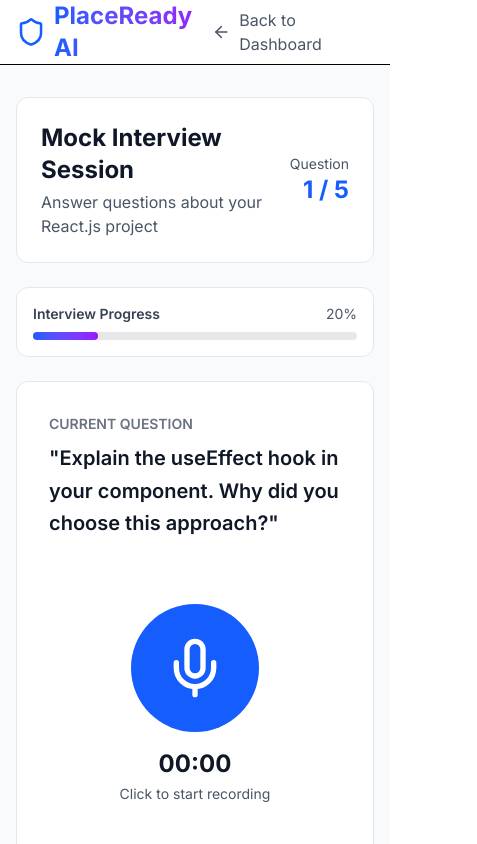
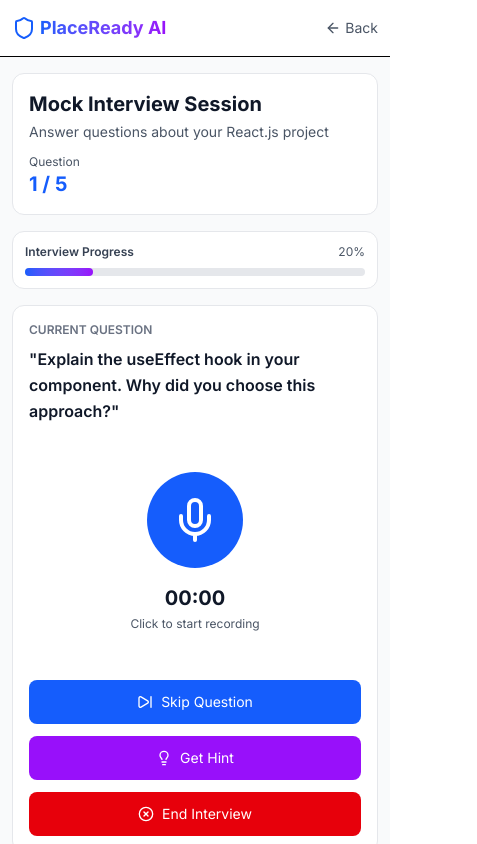
Before and after one commit to Mujahid845455/PlaceReadyAI, a Next.js app: page /dashboard/interview in a window 390 px wide. Shown: the top 844 px of the page, 477 px wide, since content can reach past the window. Built offline with nearby package versions, Linux system fonts and the light colour scheme.

Commit message:
Fix: Mobile responsiveness for interview page on iPhone screens

```diff
--- a/app/dashboard/interview/page.tsx
+++ b/app/dashboard/interview/page.tsx
@@ -54,42 +54,43 @@ export default function InterviewPage() {
     <div className="min-h-screen bg-gray-50">
       {/* Navigation */}
       <nav className="bg-white border-b sticky top-0 z-50">
-        <div className="max-w-7xl mx-auto px-4 sm:px-6 lg:px-8">
-          <div className="flex justify-between items-center h-16">
-            <Link href="/dashboard" className="flex items-center space-x-2">
-              <Shield className="h-8 w-8 text-blue-600" />
-              <span className="text-2xl font-bold bg-gradient-to-r from-blue-600 to-purple-600 bg-clip-text text-transparent">
+        <div className="max-w-7xl mx-auto px-3 sm:px-6 lg:px-8">
+          <div className="flex justify-between items-center h-14 sm:h-16">
+            <Link href="/dashboard" className="flex items-center space-x-1 sm:space-x-2">
+              <Shield className="h-6 w-6 sm:h-8 sm:w-8 text-blue-600" />
+              <span className="text-lg sm:text-2xl font-bold bg-gradient-to-r from-blue-600 to-purple-600 bg-clip-text text-transparent">
                 PlaceReady AI
               </span>
             </Link>
-            <Link href="/dashboard" className="flex items-center text-gray-600 hover:text-blue-600 transition">
-              <ArrowLeft className="h-5 w-5 mr-2" />
-              Back to Dashboard
+            <Link href="/dashboard" className="flex items-center text-gray-600 hover:text-blue-600 transition text-sm sm:text-base">
+              <ArrowLeft className="h-4 w-4 sm:h-5 sm:w-5 mr-1 sm:mr-2" />
+              <span className="hidden sm:inline">Back to Dashboard</span>
+              <span className="sm:hidden">Back</span>
             </Link>
           </div>
         </div>
       </nav>
 
-      <div className="max-w-5xl mx-auto px-4 sm:px-6 lg:px-8 py-8">
+      <div className="max-w-5xl mx-auto px-3 sm:px-6 lg:px-8 py-4 sm:py-8">
         {/* Header */}
-        <div className="bg-white rounded-xl p-6 mb-6 border border-gray-200">
-          <div className="flex justify-between items-center">
+        <div className="bg-white rounded-xl p-4 sm:p-6 mb-4 sm:mb-6 border border-gray-200">
+          <div className="flex flex-col sm:flex-row sm:justify-between sm:items-center gap-3 sm:gap-0">
             <div>
-              <h1 className="text-2xl font-bold text-gray-900">Mock Interview Session</h1>
-              <p className="text-gray-600 mt-1">Answer questions about your React.js project</p>
+              <h1 className="text-xl sm:text-2xl font-bold text-gray-900">Mock Interview Session</h1>
+              <p className="text-sm sm:text-base text-gray-600 mt-1">Answer questions about your React.js project</p>
             </div>
-            <div className="text-right">
-              <div className="text-sm text-gray-600">Question</div>
-              <div className="text-2xl font-bold text-blue-600">{currentQuestion} / {questions.length}</div>
+            <div className="text-left sm:text-right">
+              <div className="text-xs sm:text-sm text-gray-600">Question</div>
+              <div className="text-xl sm:text-2xl font-bold text-blue-600">{currentQuestion} / {questions.length}</div>
             </div>
           </div>
         </div>
 
         {/* Progress Bar */}
-        <div className="bg-white rounded-xl p-4 mb-6 border border-gray-200">
+        <div className="bg-white rounded-xl p-3 sm:p-4 mb-4 sm:mb-6 border border-gray-200">
           <div className="flex items-center justify-between mb-2">
-            <span className="text-sm font-semibold text-gray-700">Interview Progress</span>
-            <span className="text-sm text-gray-600">{Math.round((currentQuestion / questions.length) * 100)}%</span>
+            <span className="text-xs sm:text-sm font-semibold text-gray-700">Interview Progress</span>
+            <span className="text-xs sm:text-sm text-gray-600">{Math.round((currentQuestion / questions.length) * 100)}%</span>
           </div>
           <div className="bg-gray-200 rounded-full h-2">
             <div
@@ -100,35 +101,34 @@ export default function InterviewPage() {
         </div>
 
         {/* Main Interview Card */}
-        <div className="bg-white rounded-xl p-8 mb-6 border border-gray-200">
+        <div className="bg-white rounded-xl p-4 sm:p-8 mb-4 sm:mb-6 border border-gray-200">
           {/* Question */}
-          <div className="mb-8">
-            <div className="text-sm font-semibold text-gray-500 mb-2">CURRENT QUESTION</div>
-            <div className="text-xl font-semibold text-gray-900 leading-relaxed">
+          <div className="mb-6 sm:mb-8">
+            <div className="text-xs sm:text-sm font-semibold text-gray-500 mb-2">CURRENT QUESTION</div>
+            <div className="text-base sm:text-xl font-semibold text-gray-900 leading-relaxed">
               "{questions[currentQuestion - 1]}"
             </div>
           </div>
 
           {/* Recording Interface */}
-          <div className="flex flex-col items-center py-8">
+          <div className="flex flex-col items-center py-6 sm:py-8">
             <button
               onClick={toggleRecording}
-              className={`w-32 h-32 rounded-full flex items-center justify-center transition-all duration-300 ${
-                isRecording
+              className={`w-24 h-24 sm:w-32 sm:h-32 rounded-full flex items-center justify-center transition-all duration-300 ${isRecording
                   ? 'bg-red-500 hover:bg-red-600 animate-pulse'
                   : 'bg-blue-600 hover:bg-blue-700'
-              }`}
+                }`}
             >
               {isRecording ? (
-                <MicOff className="h-16 w-16 text-white" />
+                <MicOff className="h-12 w-12 sm:h-16 sm:w-16 text-white" />
               ) : (
-                <Mic className="h-16 w-16 text-white" />
+                <Mic className="h-12 w-12 sm:h-16 sm:w-16 text-white" />
               )}
             </button>
 
             <div className="mt-4 text-center">
-              <div className="text-2xl font-bold text-gray-900">{formatTime(timer)}</div>
-              <div className="text-sm text-gray-600 mt-1">
+              <div className="text-xl sm:text-2xl font-bold text-gray-900">{formatTime(timer)}</div>
+              <div className="text-xs sm:text-sm text-gray-600 mt-1">
                 {isRecording ? 'Recording...' : 'Click to start recording'}
               </div>
             </div>
@@ -180,38 +180,38 @@ export default function InterviewPage() {
           )}
 
           {/* Action Buttons */}
-          <div className="flex gap-4 mt-8">
+          <div className="flex flex-col sm:flex-row gap-3 sm:gap-4 mt-6 sm:mt-8">
             <button
               onClick={nextQuestion}
               disabled={currentQuestion >= questions.length}
-              className="flex-1 bg-blue-600 text-white px-6 py-3 rounded-lg hover:bg-blue-700 transition disabled:bg-gray-300 disabled:cursor-not-allowed flex items-center justify-center"
+              className="w-full sm:flex-1 bg-blue-600 text-white px-4 sm:px-6 py-3 rounded-lg hover:bg-blue-700 transition disabled:bg-gray-300 disabled:cursor-not-allowed flex items-center justify-center text-sm sm:text-base"
             >
-              <SkipForward className="h-5 w-5 mr-2" />
+              <SkipForward className="h-4 w-4 sm:h-5 sm:w-5 mr-2" />
               {currentQuestion >= questions.length ? 'Last Question' : 'Skip Question'}
             </button>
 
-            <button className="flex-1 bg-purple-600 text-white px-6 py-3 rounded-lg hover:bg-purple-700 transition flex items-center justify-center">
-              <Lightbulb className="h-5 w-5 mr-2" />
+            <button className="w-full sm:flex-1 bg-purple-600 text-white px-4 sm:px-6 py-3 rounded-lg hover:bg-purple-700 transition flex items-center justify-center text-sm sm:text-base">
+              <Lightbulb className="h-4 w-4 sm:h-5 sm:w-5 mr-2" />
               Get Hint
             </button>
 
             <Link
               href="/dashboard/report"
-              className="flex-1 bg-red-600 text-white px-6 py-3 rounded-lg hover:bg-red-700 transition flex items-center justify-center"
+              className="w-full sm:flex-1 bg-red-600 text-white px-4 sm:px-6 py-3 rounded-lg hover:bg-red-700 transition flex items-center justify-center text-sm sm:text-base"
             >
-              <XCircle className="h-5 w-5 mr-2" />
+              <XCircle className="h-4 w-4 sm:h-5 sm:w-5 mr-2" />
               End Interview
             </Link>
           </div>
         </div>
 
         {/* Tips Card */}
-        <div className="bg-gradient-to-br from-blue-50 to-purple-50 rounded-xl p-6 border border-blue-200">
-          <h3 className="font-bold text-gray-900 mb-3 flex items-center">
-            <Lightbulb className="h-5 w-5 mr-2 text-blue-600" />
+        <div className="bg-gradient-to-br from-blue-50 to-purple-50 rounded-xl p-4 sm:p-6 border border-blue-200">
+          <h3 className="font-bold text-gray-900 mb-3 flex items-center text-sm sm:text-base">
+            <Lightbulb className="h-4 w-4 sm:h-5 sm:w-5 mr-2 text-blue-600" />
             Interview Tips
           </h3>
-          <ul className="space-y-2 text-sm text-gray-700">
+          <ul className="space-y-2 text-xs sm:text-sm text-gray-700">
             <li>• Take a deep breath before answering</li>
             <li>• Structure your answer: Context → Action → Result</li>
             <li>• Use specific examples from your code</li>
```
